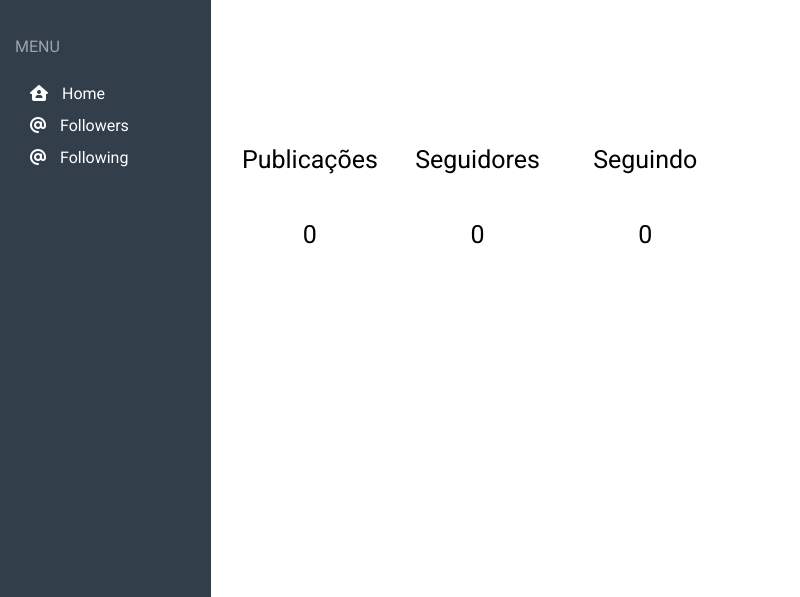
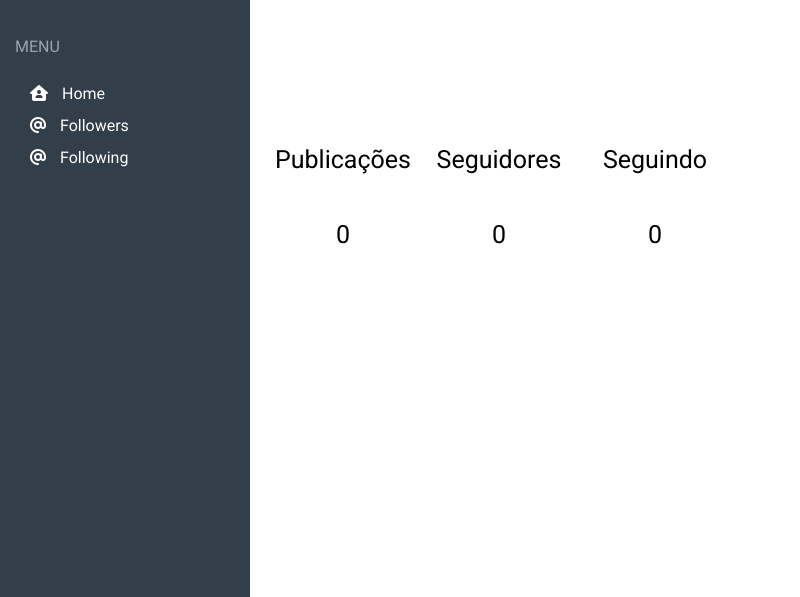
Before and after one commit to teixeira83/instagram-dashboard, an Electron app: page src/public/pages/home/home.html in a window 800 px wide. Shown: the part 203-800 px from the top of the page. Drawn offline with Linux system fonts and the light colour scheme.

Commit message:
fix sidemenubar fixed on the left

```diff
--- a/src/public/css/container/dashboard.css
+++ b/src/public/css/container/dashboard.css
@@ -1,5 +1,6 @@
 .dashboard {
     width: 100%;
+    margin-left: var(--side-menu-bar-size);
 }
 
 .dashboard-header {
--- a/src/public/css/container/sidemenu.css
+++ b/src/public/css/container/sidemenu.css
@@ -1,8 +1,12 @@
 .side-menu-bar {
     color: #fff;
     background-color: var(--color-first);
-    width: 30%;
+    width: var(--side-menu-bar-size);
     height: 100%;
+    position: fixed;
+    z-index: 1;
+    top: 0;
+    overflow-x: hidden;
     display: flex;
     flex-direction: column;
 }
--- a/src/public/css/settings/gaps.css
+++ b/src/public/css/settings/gaps.css
@@ -4,4 +4,6 @@
     --gap-medium: 30px;
     --gap-big: 50px;
     --gap-bigger: 150px;
+
+    --side-menu-bar-size: 250px
 }
--- a/src/public/pages/followers/follower.css
+++ b/src/public/pages/followers/follower.css
@@ -5,6 +5,7 @@
 
 .followers {
     width: 100%;
+    margin-left: var(--side-menu-bar-size);
 }
 
 .followers-header {
@@ -17,7 +18,7 @@
 }
 
 .follower {
-    width: 80%;
+    width: 60%;
     display: flex;
     margin-left: auto;
     margin-right: auto;
```
